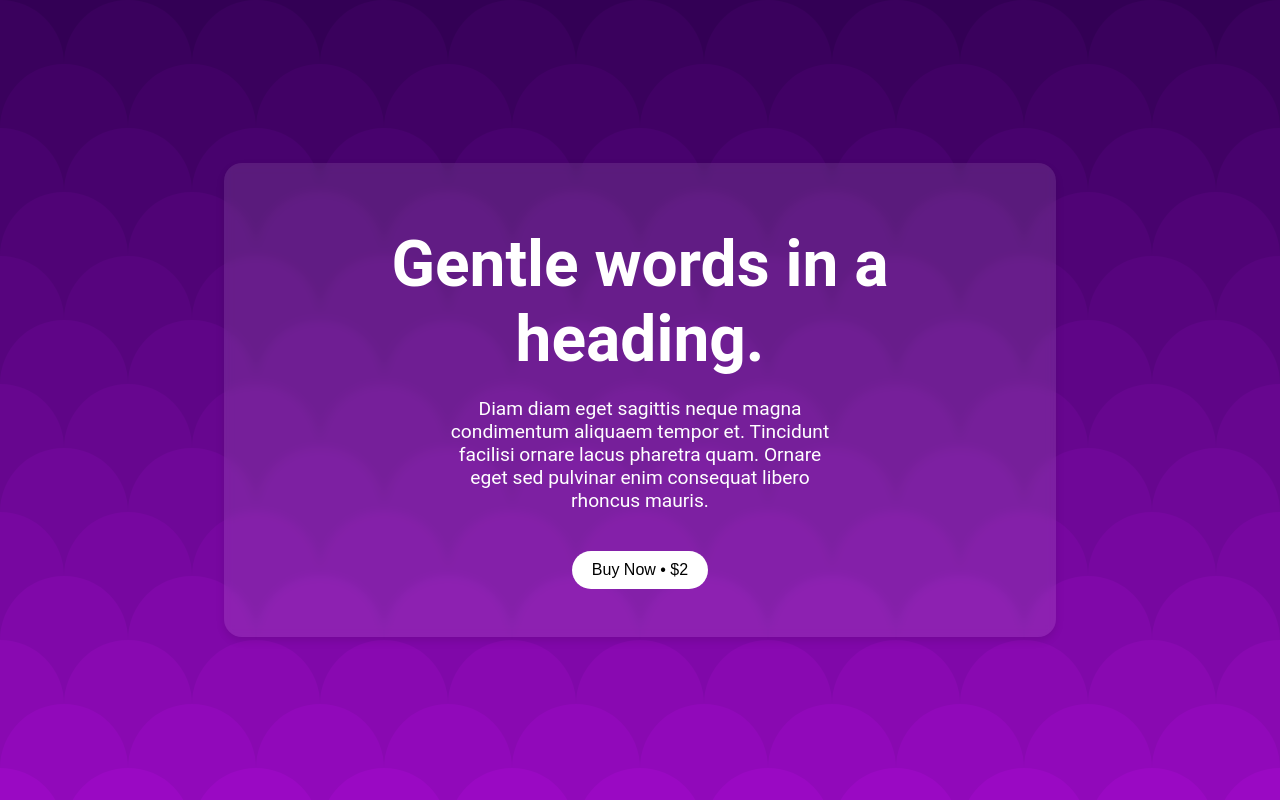
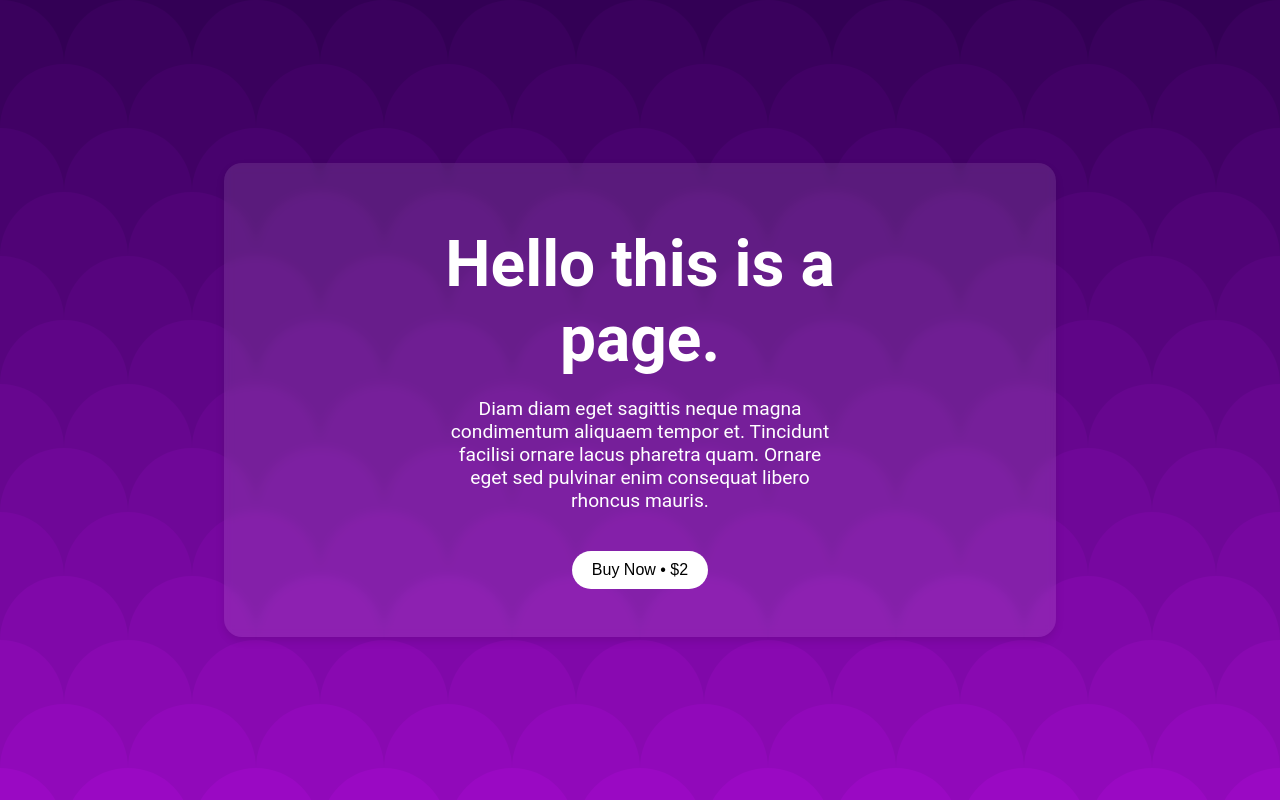
Before and after one commit to MrNonno/design, a plain HTML site: page index.html in a window 1280 px wide. Drawn offline with Linux system fonts and the light colour scheme.

Commit message:
changed title

```diff
--- a/index.html
+++ b/index.html
@@ -9,7 +9,7 @@
 <body>
     <div class="card">
         <div cards="title">
-            <h1>Gentle words in a heading.</h1>
+            <h1>Hello this is a page.</h1>
         </div>
         <div class="paragraph">
             <p>Diam diam eget sagittis neque magna condimentum aliquaem tempor et. Tincidunt facilisi ornare lacus pharetra quam. Ornare eget sed pulvinar enim consequat libero rhoncus mauris.</p>
```
